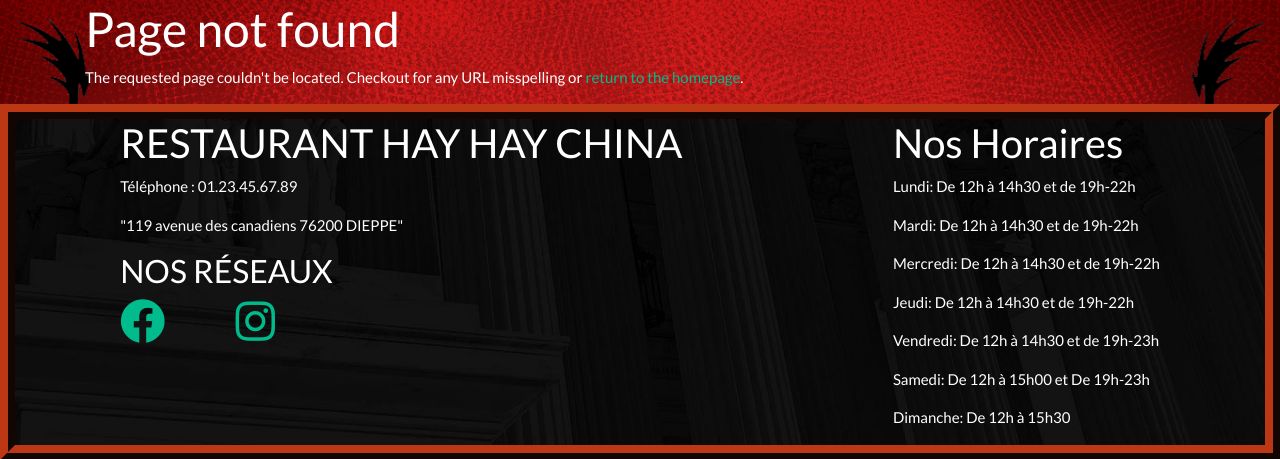
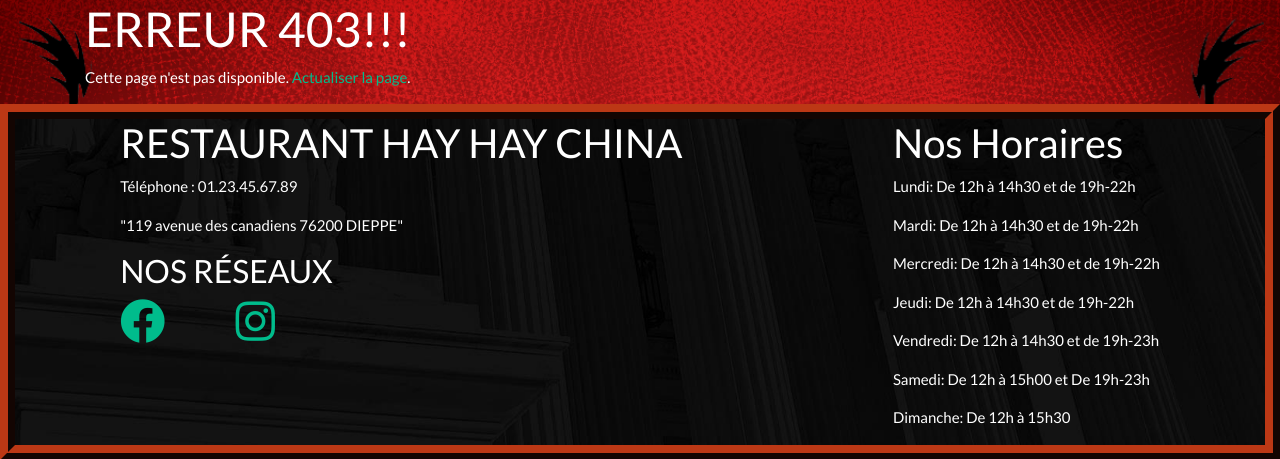
Before and after one commit to Fenibax/Hye-Hye-China, a Symfony app: template china/templates/bundles/TwigBundle/Exception/error403.html.twig in a window 1280 px wide. Shown: the part 177-636 px from the top of the page. Run offline with Twig, Linux system fonts and the light colour scheme; the template is opened without the code that fills it, so the values that code supplies are empty; some libraries are stand-ins or nearby versions; some web fonts are replaced.

Commit message:
page d'erreur

```diff
--- a/china/templates/bundles/TwigBundle/Exception/error403.html.twig
+++ b/china/templates/bundles/TwigBundle/Exception/error403.html.twig
@@ -1,10 +1,9 @@
 {% extends 'base.html.twig' %}
 
 {% block body %}
-    <h1>Page not found</h1>
+    <h1>ERREUR 403!!!</h1>
 
     <p>
-        The requested page couldn't be located. Checkout for any URL
-        misspelling or <a href="{{ path('homepage') }}">return to the homepage</a>.
+Cette page n'est pas disponible. <a href="{{ path('homepage') }}">Actualiser la page</a>.
     </p>
 {% endblock %}
```
